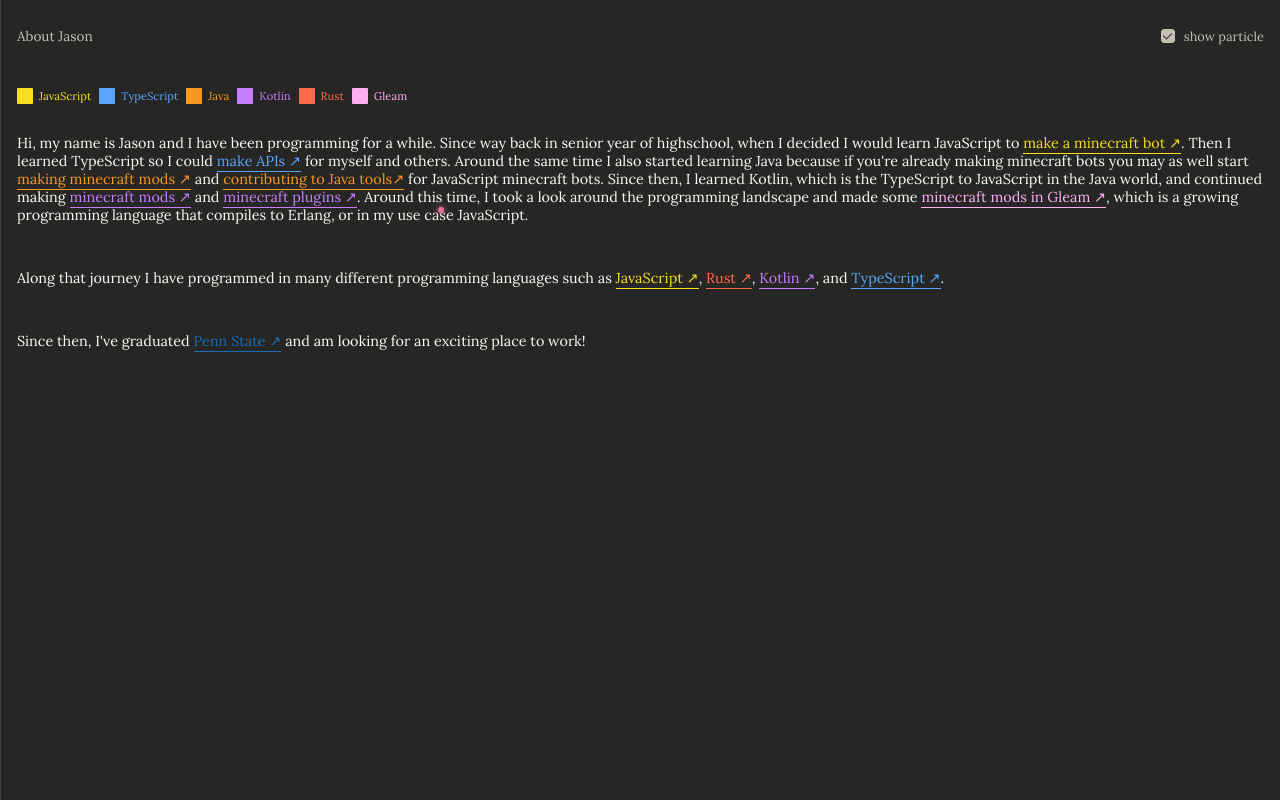
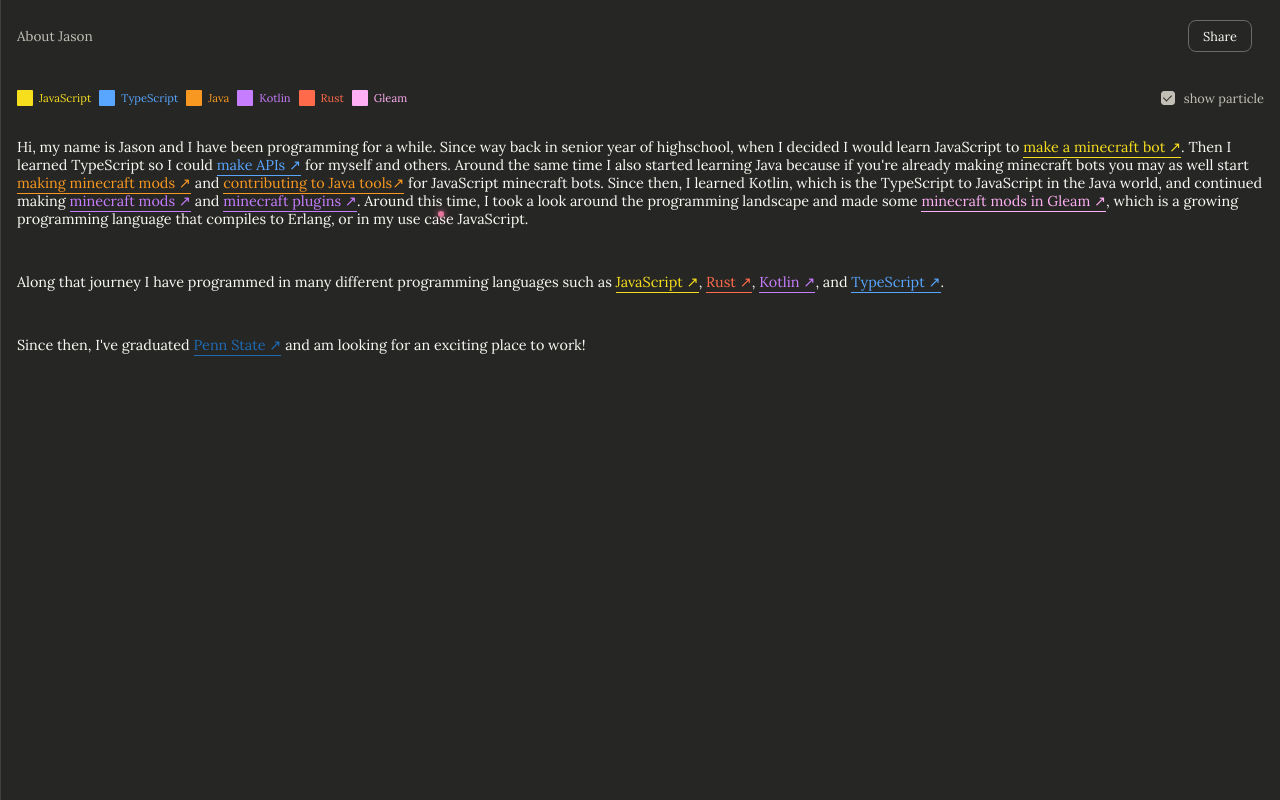
Before and after one commit to u9g/jason-portfolio, a Vue app: page / in a window 1280 px wide. Built offline with nearby package versions, Linux system fonts and the light colour scheme.

Commit message:
Add language highlight on hover, share button, and reorganize controls layout

```diff
--- a/src/components/About.vue
+++ b/src/components/About.vue
@@ -8,6 +8,7 @@ defineProps<{
 const emit = defineEmits<{ toggleSidebar: [] }>();
 
 const aboutContent = ref<HTMLElement | null>(null);
+const highlightLang = ref("");
 const particle = ref<HTMLElement | null>(null);
 const particleEnabled = ref(true);
 
@@ -214,6 +215,18 @@ onUnmounted(() => {
         </svg>
       </button>
       About Jason
+      <button class="share-btn">Share</button>
+    </div>
+    <div class="about-content" ref="aboutContent" :class="{ 'highlight-active': highlightLang }" :data-highlight="highlightLang">
+      <div class="color-index-row">
+        <div class="color-index">
+          <span class="color-swatch lang-js" @mouseenter="highlightLang = 'lang-js'" @mouseleave="highlightLang = ''">JavaScript</span>
+          <span class="color-swatch lang-ts" @mouseenter="highlightLang = 'lang-ts'" @mouseleave="highlightLang = ''">TypeScript</span>
+          <span class="color-swatch lang-java" @mouseenter="highlightLang = 'lang-java'" @mouseleave="highlightLang = ''">Java</span>
+          <span class="color-swatch lang-kotlin" @mouseenter="highlightLang = 'lang-kotlin'" @mouseleave="highlightLang = ''">Kotlin</span>
+          <span class="color-swatch lang-rust" @mouseenter="highlightLang = 'lang-rust'" @mouseleave="highlightLang = ''">Rust</span>
+          <span class="color-swatch lang-gleam" @mouseenter="highlightLang = 'lang-gleam'" @mouseleave="highlightLang = ''">Gleam</span>
+        </div>
         <label class="particle-toggle">
           <input
             type="checkbox"
@@ -222,15 +235,6 @@ onUnmounted(() => {
           />
           show particle
         </label>
-    </div>
-    <div class="about-content" ref="aboutContent">
-      <div class="color-index">
-        <span class="color-swatch lang-js">JavaScript</span>
-        <span class="color-swatch lang-ts">TypeScript</span>
-        <span class="color-swatch lang-java">Java</span>
-        <span class="color-swatch lang-kotlin">Kotlin</span>
-        <span class="color-swatch lang-rust">Rust</span>
-        <span class="color-swatch lang-gleam">Gleam</span>
       </div>
       <div ref="particle" class="particle" />
       <p>
@@ -360,6 +364,12 @@ onUnmounted(() => {
   color: var(--text-muted);
 }
 
+.color-index-row {
+  display: flex;
+  align-items: center;
+  gap: 12px;
+}
+
 .color-index {
   display: flex;
   flex-wrap: wrap;
@@ -438,6 +448,24 @@ onUnmounted(() => {
   background: var(--bg-hover);
 }
 
+.share-btn {
+  margin-left: auto;
+  background: transparent;
+  border: 0.5px solid var(--text-dim);
+  border-radius: 8px;
+  color: var(--text-bright);
+  cursor: pointer;
+  width: 64px;
+  height: 32px;
+  margin-right: 12px;
+  font-family: inherit;
+  font-size: 0.8rem;
+}
+
+.share-btn:hover {
+  background: #000;
+}
+
 @media (min-width: 1025px) {
   .sidebar-toggle {
     display: none;
@@ -458,7 +486,20 @@ onUnmounted(() => {
   text-decoration: none;
   border-bottom: 1px solid currentColor;
   padding-bottom: 1px;
+  transition: color 0.2s ease;
 }
+
+.highlight-active a {
+  color: #666 !important;
+}
+
+.highlight-active[data-highlight="lang-js"] a.lang-js { color: #f7df1e !important; }
+.highlight-active[data-highlight="lang-ts"] a.lang-ts { color: #58a6ff !important; }
+.highlight-active[data-highlight="lang-java"] a.lang-java { color: #f89820 !important; }
+.highlight-active[data-highlight="lang-kotlin"] a.lang-kotlin { color: #c77dff !important; }
+.highlight-active[data-highlight="lang-rust"] a.lang-rust { color: #ff6b4a !important; }
+.highlight-active[data-highlight="lang-gleam"] a.lang-gleam { color: #ffaff3 !important; }
+.highlight-active[data-highlight="lang-psu"] a.lang-psu { color: #1e6cb6 !important; }
 
 .particle {
   position: absolute;
```
Lines whose indentation alone changed are shown as unchanged.
